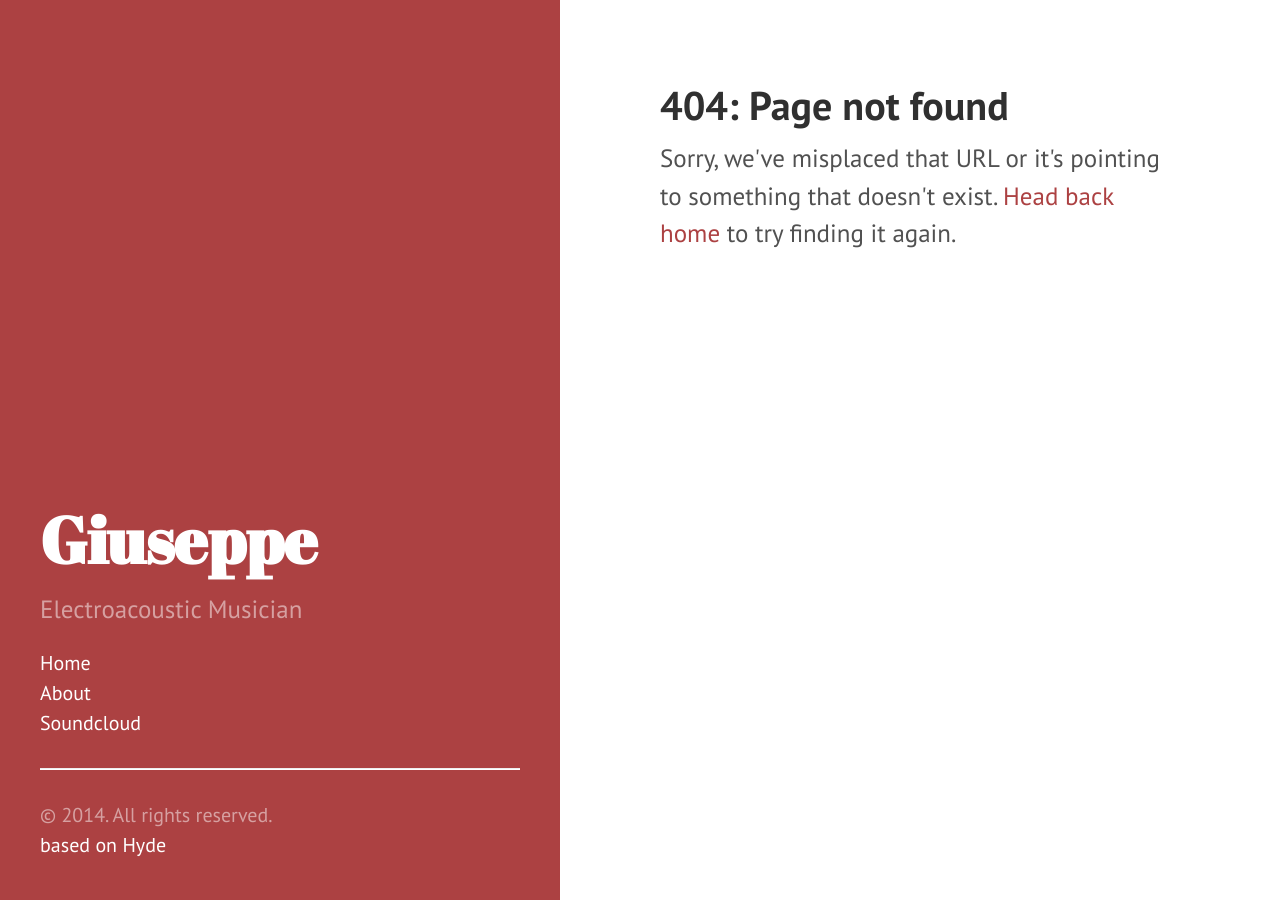
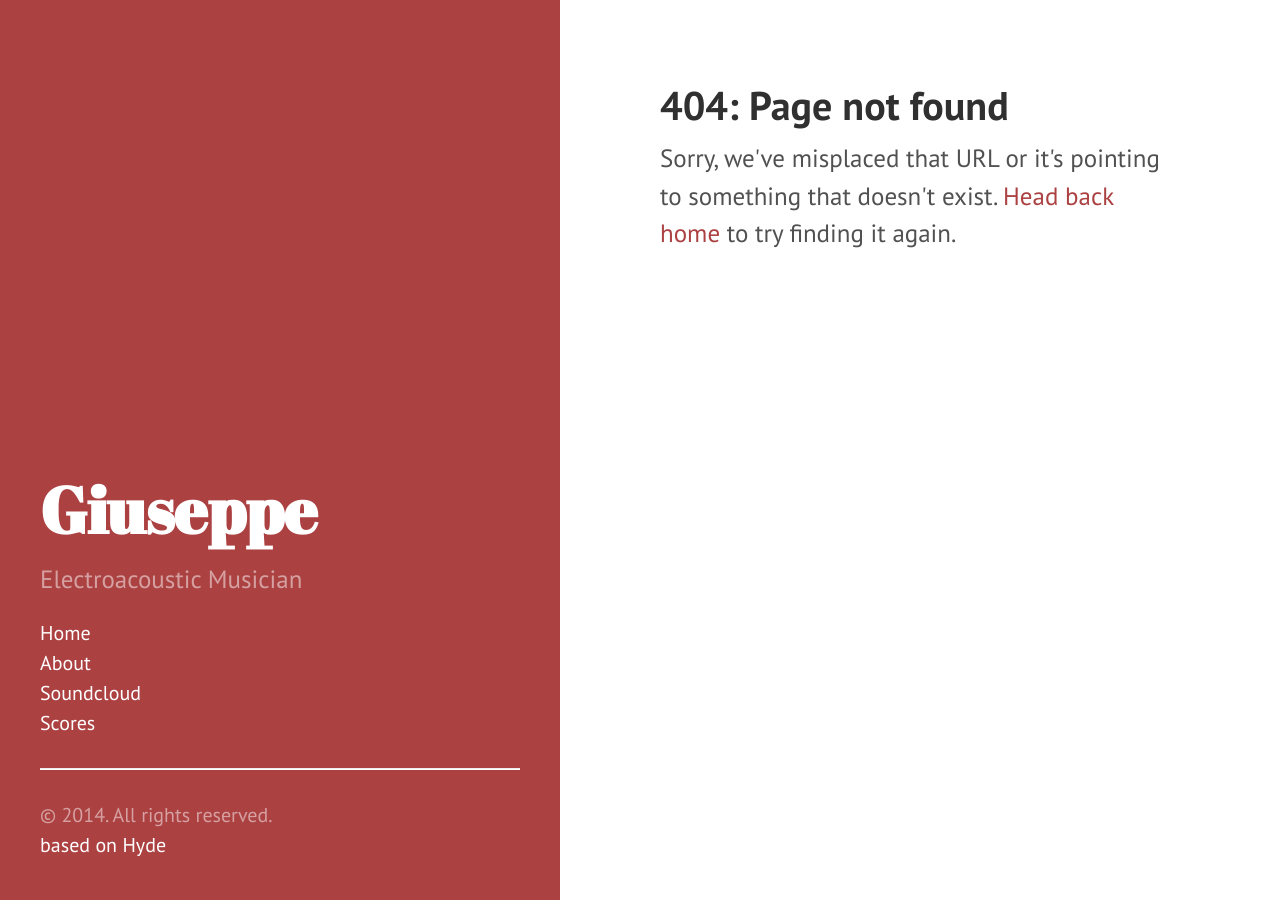
Before and after one commit to grammaton/grammaton.github.io, a Jekyll site: the page built from 404.html, in a window 1280 px wide. Built offline with Jekyll 4.4.1, drawn with Linux system fonts in a browser that asks for light colours; Markdown is read by kramdown in place of the engine named in the settings.

Commit message:
sidebar academia

```diff
--- a/_includes/sidebar.html
+++ b/_includes/sidebar.html
@@ -27,7 +27,8 @@
       {% endfor %}
 
       <li class="sidebar-nav-item"><a href="https://soundcloud.com/giuseppe-silvi">Soundcloud</a></li>
-      <!-- <li class="sidebar-nav-item">Currently v{{ site.version }}</li> -->
+      <li class="sidebar-nav-item"><a href="https://www.academia.edu/4637680/A._SAX._saxophone_and_electronics_-_SCORE_2013">Scores</a></li>
+	  <!-- <li class="sidebar-nav-item">Currently v{{ site.version }}</li> -->
     </ul>
 	<hr>
     <p>&copy; {{ site.time | date: '%Y' }}. All rights reserved. </br>
```
